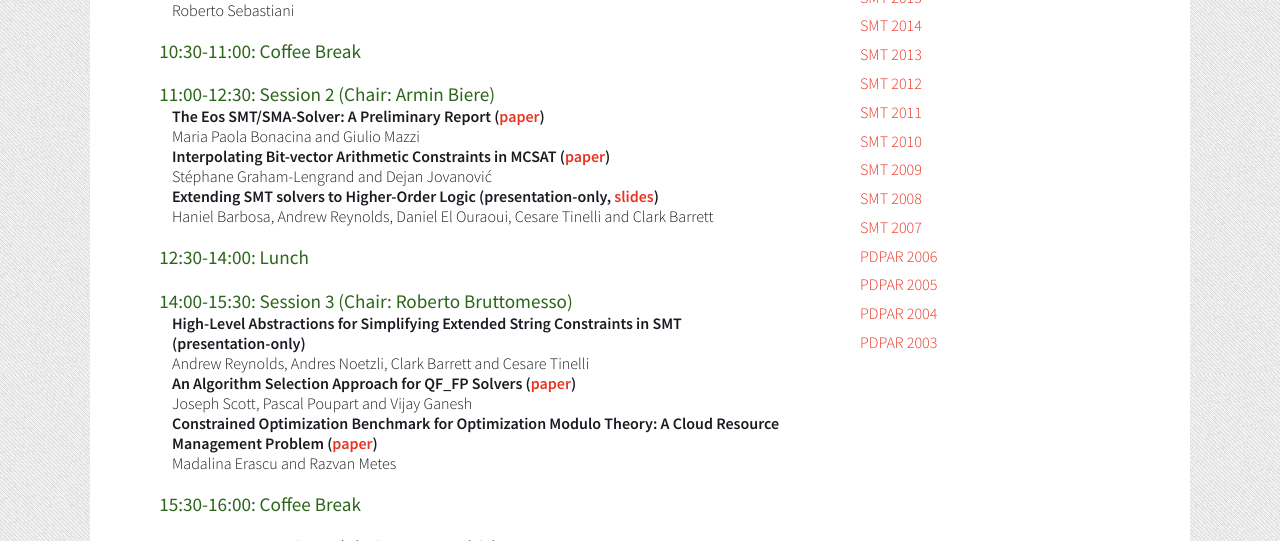
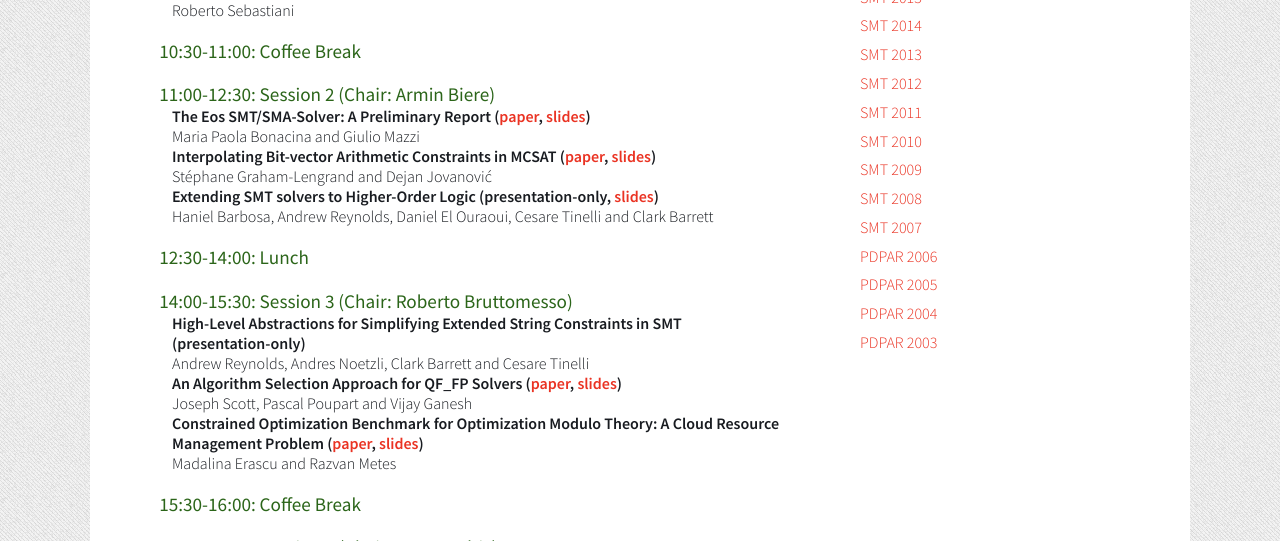
Before and after one commit to smt2019/smt2019.github.io, a Jekyll site: the page built from program.html, in a window 1280 px wide. Shown: the part 525-1066 px from the top of the page. Built offline with Jekyll 4.4.1, drawn with Linux system fonts in a browser that asks for light colours.

Commit message:
Additional slides

```diff
--- a/program.html
+++ b/program.html
@@ -18,12 +18,12 @@ layout: layout
 <div class="session"><span class="time">11:00-12:30:</span> Session 2 (Chair: Armin Biere)</div>
 
 <div class="paper">
-  <div>The Eos SMT/SMA-Solver: A Preliminary Report (<a href="papers/paper_8.pdf">paper</a>)</div>
+  <div>The Eos SMT/SMA-Solver: A Preliminary Report (<a href="papers/paper_8.pdf">paper</a>, <a href="slides/slides_8.pdf">slides</a>)</div>
   <div>Maria Paola Bonacina and Giulio Mazzi</div>
 </div>
 
 <div class="paper">
-  <div>Interpolating Bit-vector Arithmetic Constraints in MCSAT (<a href="papers/paper_6.pdf">paper</a>)</div>
+  <div>Interpolating Bit-vector Arithmetic Constraints in MCSAT (<a href="papers/paper_6.pdf">paper</a>, <a href="slides/slides_6.pdf">slides</a>)</div>
   <div>Stéphane Graham-Lengrand and Dejan Jovanović</div>
 </div>
 
@@ -42,12 +42,12 @@ layout: layout
 </div>
 
 <div class="paper">
-  <div>An Algorithm Selection Approach for QF_FP Solvers (<a href="papers/paper_7.pdf">paper</a>)</div>
+  <div>An Algorithm Selection Approach for QF_FP Solvers (<a href="papers/paper_7.pdf">paper</a>, <a href="slides/slides_7.pdf">slides</a>)</div>
   <div>Joseph Scott, Pascal Poupart and Vijay Ganesh</div>
 </div>
 
 <div class="paper">
-  <div>Constrained Optimization Benchmark for Optimization Modulo Theory: A Cloud Resource Management Problem (<a href="papers/paper_5.pdf">paper</a>)</div>
+  <div>Constrained Optimization Benchmark for Optimization Modulo Theory: A Cloud Resource Management Problem (<a href="papers/paper_5.pdf">paper</a>, <a href="slides/slides_5.pdf">slides</a>)</div>
   <div>Madalina Erascu and Razvan Metes</div>
 </div>
 
```
Also changed, not shown: 4 other files.
